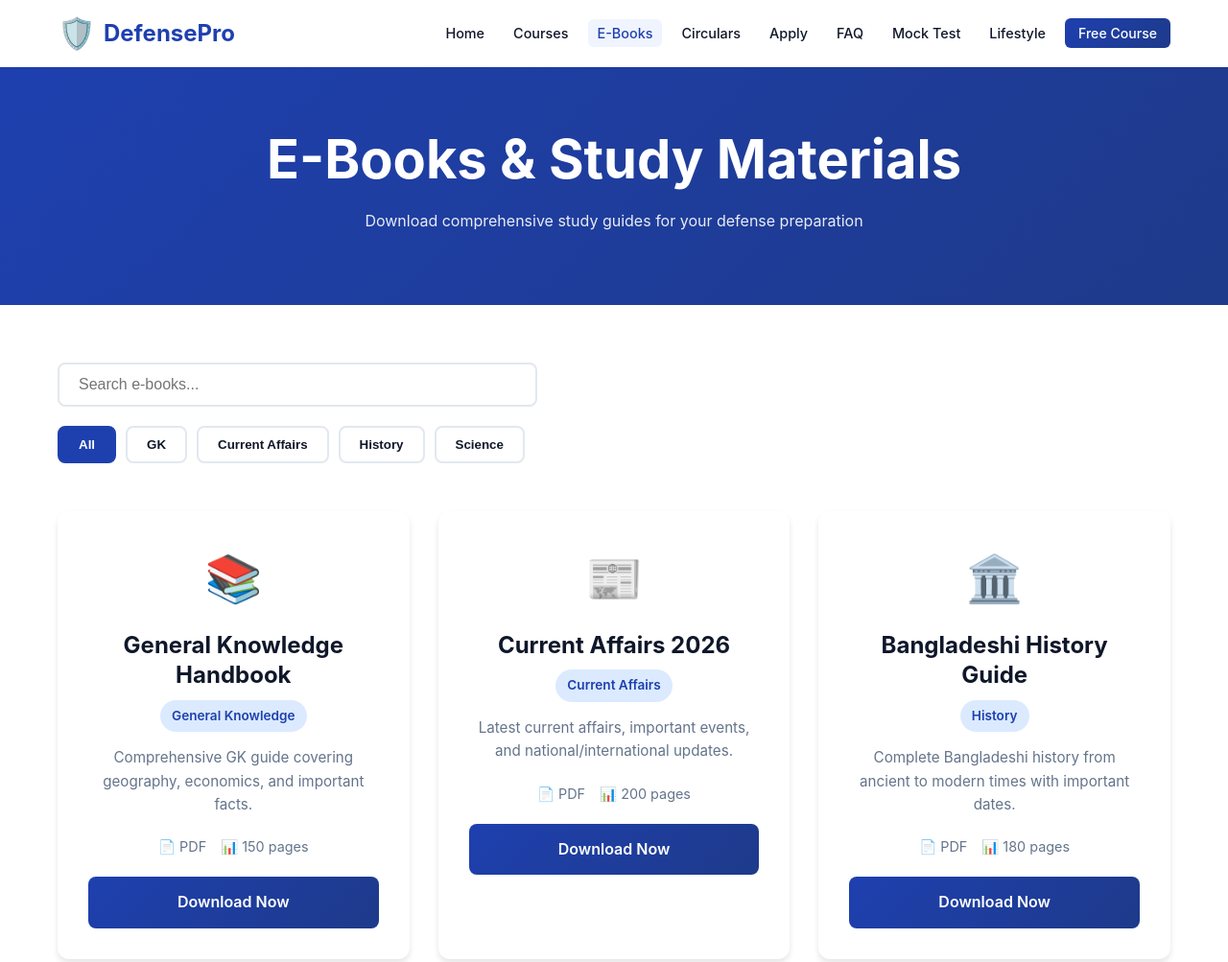
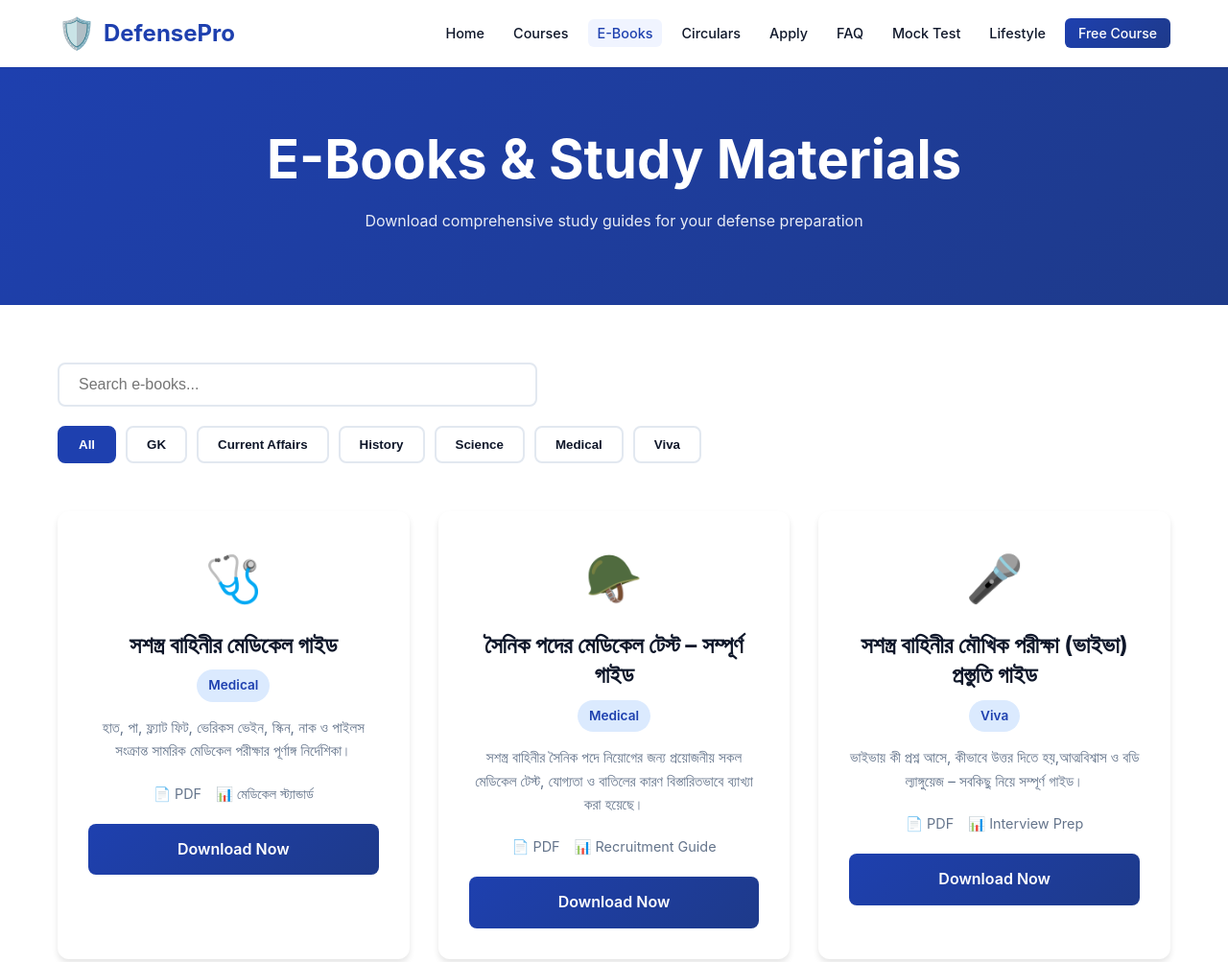
Before and after one commit to seam-sikder-nahid/DefensePro, a plain HTML site: page ebooks.html in a window 1280 px wide. Shown: the top 1003 px of the page at 96% size. Drawn offline with Linux system fonts and the light colour scheme.

Commit message:
Update ebooks.html

```diff
--- a/ebooks.html
+++ b/ebooks.html
@@ -55,12 +55,64 @@
                     <button class="filter-btn" onclick="filterBooks('current')">Current Affairs</button>
                     <button class="filter-btn" onclick="filterBooks('history')">History</button>
                     <button class="filter-btn" onclick="filterBooks('science')">Science</button>
+                    <button class="filter-btn" onclick="filterBooks('medical')">Medical</button>
+                    <button class="filter-btn" onclick="filterBooks('viva')">Viva</button>
                 </div>
             </div>
 
             <!-- E-Books Grid -->
             <div class="ebooks-grid">
                 <!-- Book 1 -->
+<div class="ebook-card" data-category="medical">
+    <div class="ebook-icon">🩺</div>
+    <h3>সশস্ত্র বাহিনীর মেডিকেল গাইড</h3>
+    <p class="category-badge">Medical</p>
+    <p class="ebook-desc">
+        হাত, পা, ফ্ল্যাট ফিট, ভেরিকস ভেইন, স্কিন, নাক ও পাইলস সংক্রান্ত
+        সামরিক মেডিকেল পরীক্ষার পূর্ণাঙ্গ নির্দেশিকা।
+    </p>
+    <div class="ebook-meta">
+        <span>📄 PDF</span>
+        <span>📊 মেডিকেল স্ট্যান্ডার্ড</span>
+    </div>
+    <a href="ebooks/medical-guide.pdf" class="btn btn-primary" download>
+        Download Now
+    </a>
+</div>
+
+<!-- Book 2 -->
+<div class="ebook-card" data-category="medical">
+    <div class="ebook-icon">🪖</div>
+    <h3>সৈনিক পদের মেডিকেল টেস্ট – সম্পূর্ণ গাইড</h3>
+    <p class="category-badge">Medical</p>
+    <p class="ebook-desc">
+        সশস্ত্র বাহিনীর সৈনিক পদে নিয়োগের জন্য প্রয়োজনীয় সকল মেডিকেল টেস্ট,
+        যোগ্যতা ও বাতিলের কারণ বিস্তারিতভাবে ব্যাখ্যা করা হয়েছে।
+    </p>
+    <div class="ebook-meta">
+        <span>📄 PDF</span>
+        <span>📊 Recruitment Guide</span>
+    </div>
+    <a href="ebooks/soldier-medical-test.pdf" class="btn btn-primary" download>
+        Download Now
+    </a>
+</div>
+
+<!-- Book 3 -->
+                <div class="ebook-card" data-category="viva">
+                        <div class="ebook-icon">🎤</div>
+                        <h3>সশস্ত্র বাহিনীর মৌখিক পরীক্ষা (ভাইভা) প্রস্তুতি গাইড</h3>
+                        <p class="category-badge">Viva</p>
+                        <p class="ebook-desc">
+                   ভাইভায় কী প্রশ্ন আসে, কীভাবে উত্তর দিতে হয়,আত্মবিশ্বাস ও বডি ল্যাঙ্গুয়েজ – সবকিছু নিয়ে সম্পূর্ণ গাইড।
+                        </p>
+                        <div class="ebook-meta">
+                            <span>📄 PDF</span>
+                        <span>📊 Interview Prep</span>
+                    </div>
+                    <a href="ebooks/viva-guide.pdf" class="btn btn-primary" download>Download Now</a>
+                </div>
+                <!-- Book 4 -->
                 <div class="ebook-card" data-category="gk">
                     <div class="ebook-icon">📚</div>
                     <h3>General Knowledge Handbook</h3>
@@ -73,7 +125,7 @@
                     <a href="#" class="btn btn-primary" onclick="handleDownload(event)">Download Now</a>
                 </div>
 
-                <!-- Book 2 -->
+                <!-- Book 5 -->
                 <div class="ebook-card" data-category="current">
                     <div class="ebook-icon">📰</div>
                     <h3>Current Affairs 2026</h3>
@@ -86,7 +138,7 @@
                     <a href="#" class="btn btn-primary" onclick="handleDownload(event)">Download Now</a>
                 </div>
 
-                <!-- Book 3 -->
+                <!-- Book 6 -->
                 <div class="ebook-card" data-category="history">
                     <div class="ebook-icon">🏛️</div>
                     <h3>Bangladeshi History Guide</h3>
@@ -99,7 +151,7 @@
                     <a href="#" class="btn btn-primary" onclick="handleDownload(event)">Download Now</a>
                 </div>
 
-                <!-- Book 4 -->
+                <!-- Book 7 -->
                 <div class="ebook-card" data-category="gk">
                     <div class="ebook-icon">🌍</div>
                     <h3>World Geography Notes</h3>
```
